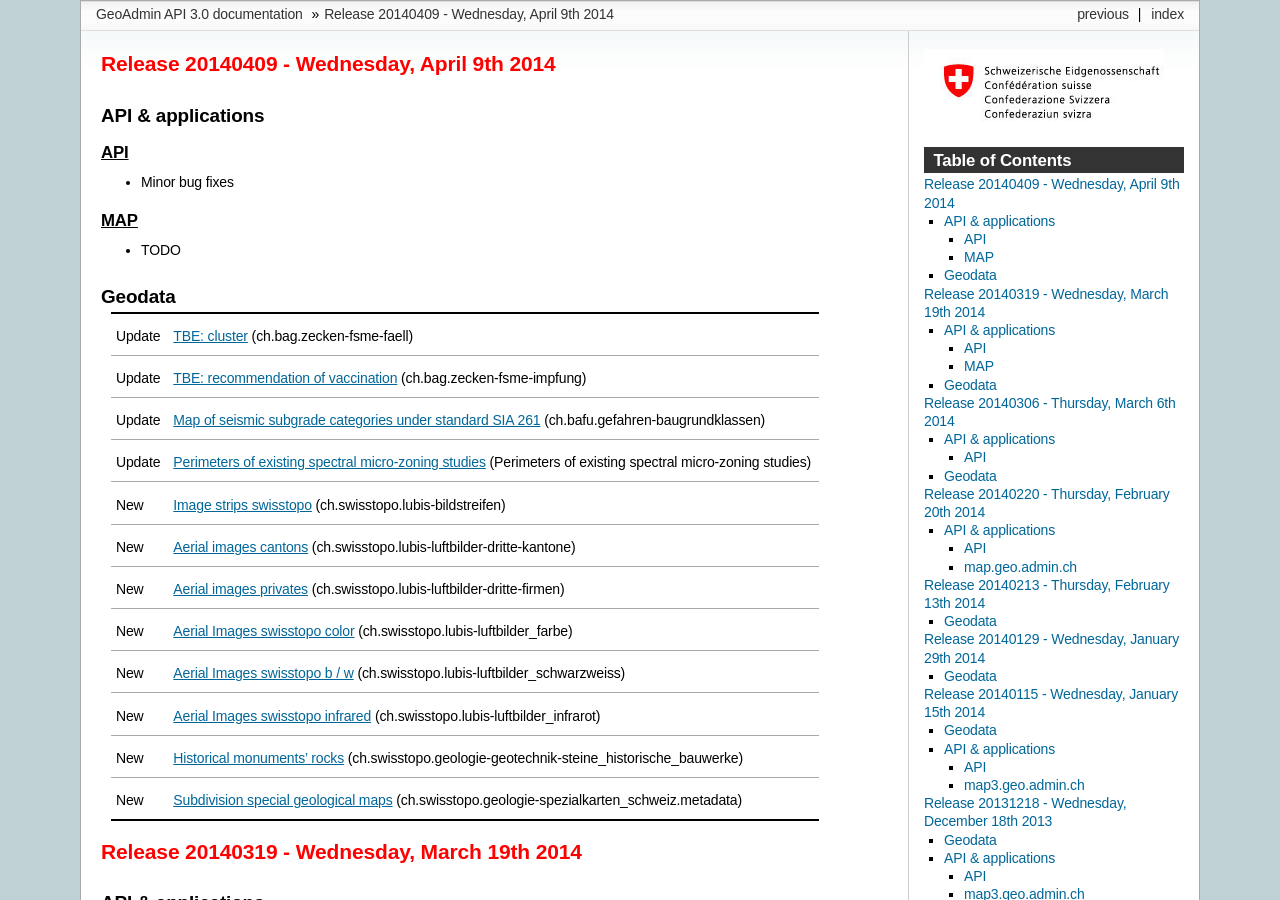
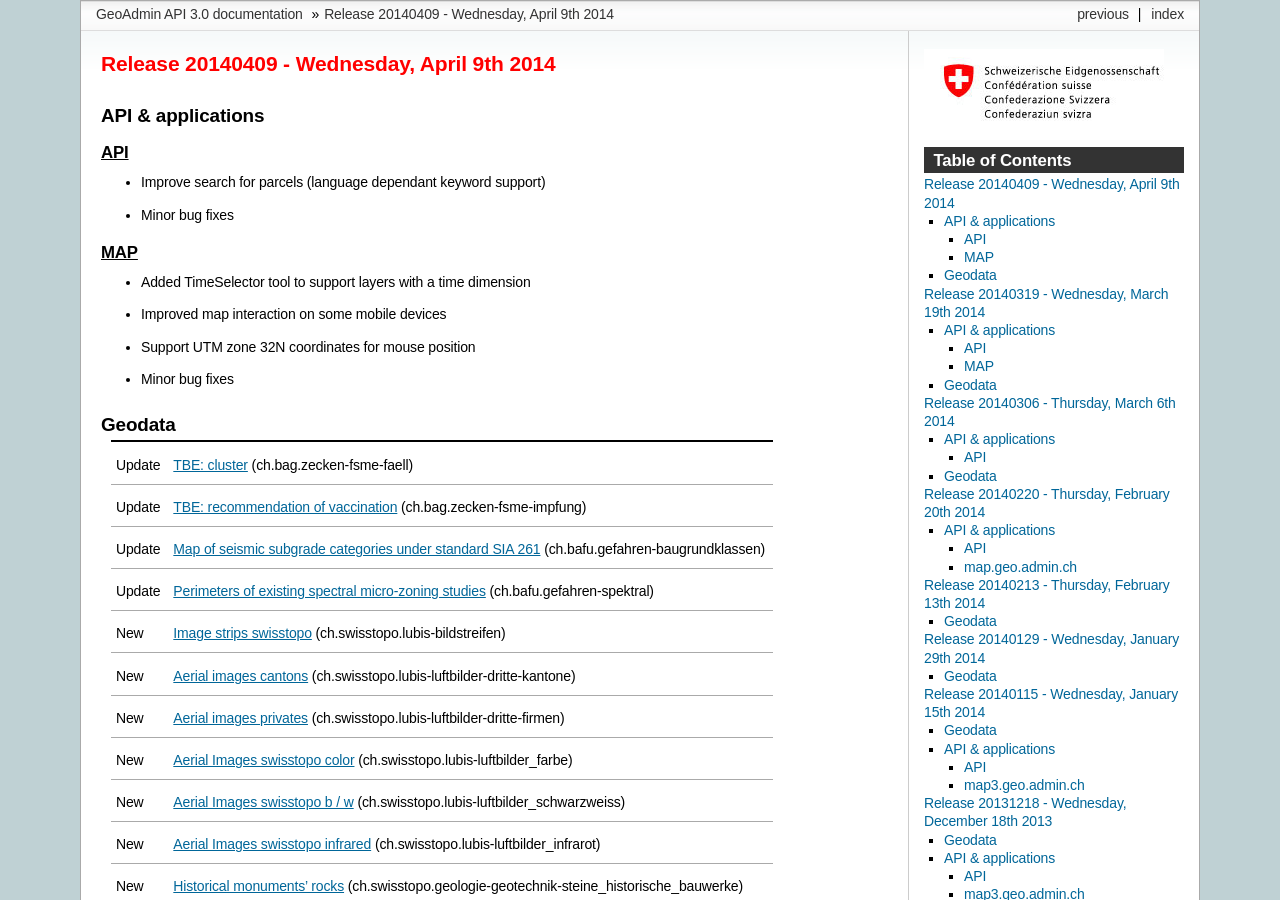
Before and after one commit to swisstopo-test/doc-chsdi3, a Sphinx documentation site: the page built from source/releasenotes/index.rst, in a window 1280 px wide and 900 px high. Built offline with Sphinx 7.4.7, drawn with Linux system fonts in a browser that asks for light colours; formulas are drawn with MathJax 3.

Commit message:
Adapt release notes for upcoming release

```diff
--- a/source/releasenotes/index.rst
+++ b/source/releasenotes/index.rst
@@ -7,12 +7,16 @@ API & applications
 `API <//api3.geo.admin.ch>`__
 -----------------------------------
 
+- Improve search for parcels (language dependant keyword support)
 - Minor bug fixes
 
 `MAP <//map.geo.admin.ch>`__
 -----------------------------------
 
-- TODO
+- Added TimeSelector tool to support layers with a time dimension
+- Improved map interaction on some mobile devices
+- Support UTM zone 32N coordinates for mouse position
+- Minor bug fixes
 
 Geodata
 ********
@@ -23,7 +27,7 @@ Geodata
 +--------+------------------------------------------------------------------------------------------------------------------------------------------------------------------------------------------------------+
 | Update | `Map of seismic subgrade categories under standard SIA 261 <//map.geo.admin.ch/?layers=ch.bafu.gefahren-baugrundklassen>`__ (ch.bafu.gefahren-baugrundklassen)                                       |
 +--------+------------------------------------------------------------------------------------------------------------------------------------------------------------------------------------------------------+
-| Update | `Perimeters of existing spectral micro-zoning studies <//map.geo.admin.ch/?layers=Perimeters of existing spectral micro-zoning studies>`__ (Perimeters of existing spectral micro-zoning studies)    |
+| Update | `Perimeters of existing spectral micro-zoning studies <//map.geo.admin.ch/?layers=ch.bafu.gefahren-spektral>`__ (ch.bafu.gefahren-spektral)                                                          |
 +--------+------------------------------------------------------------------------------------------------------------------------------------------------------------------------------------------------------+
 | New    | `Image strips swisstopo <//map.geo.admin.ch/?layers=ch.swisstopo.lubis-bildstreifen>`__ (ch.swisstopo.lubis-bildstreifen)                                                                            |
 +--------+------------------------------------------------------------------------------------------------------------------------------------------------------------------------------------------------------+
```
